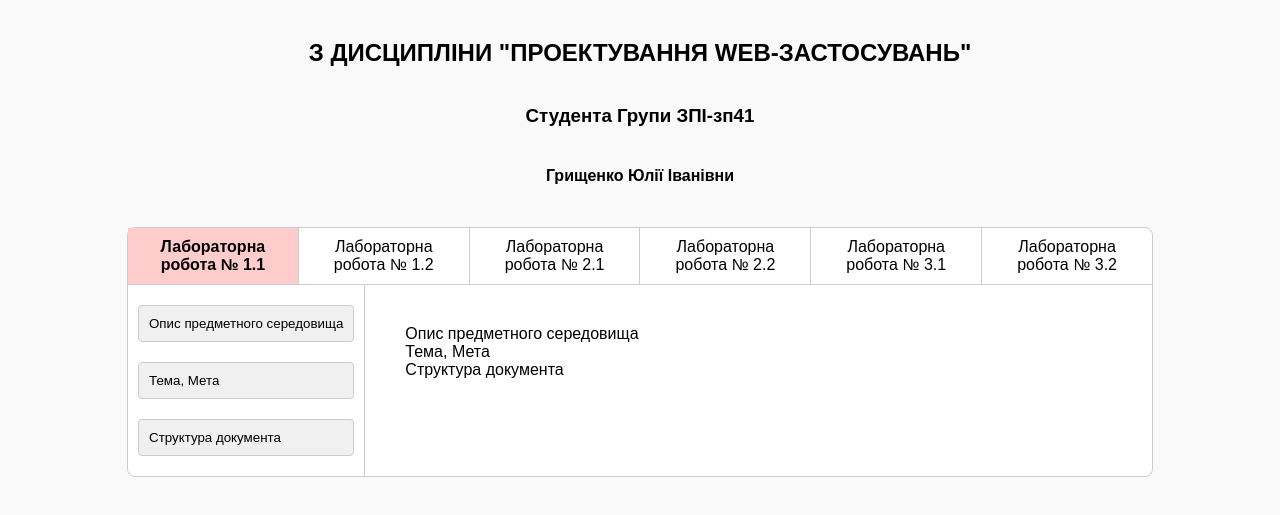
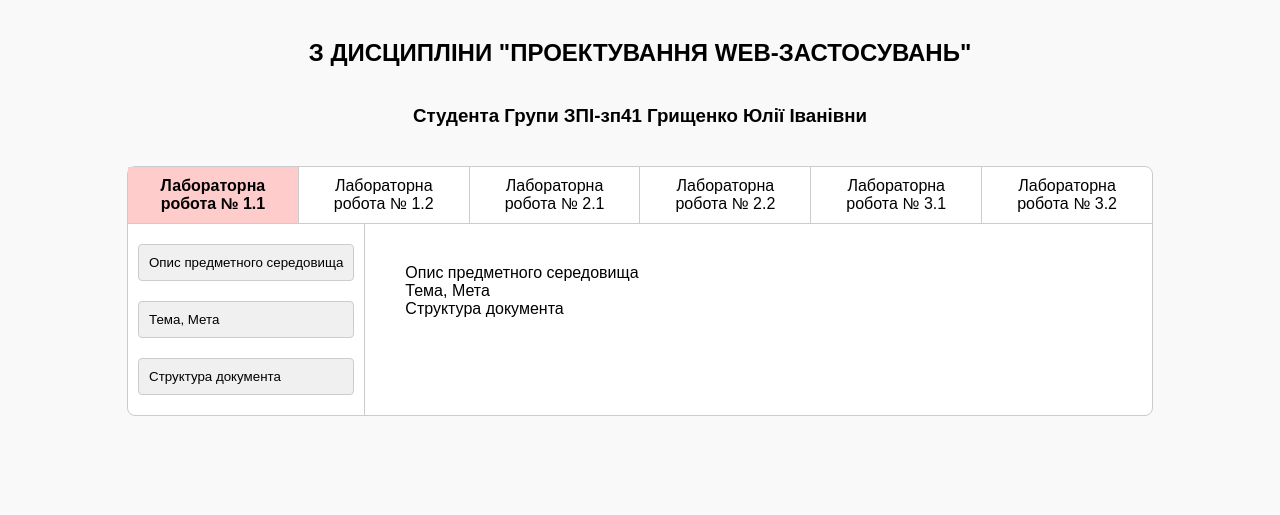
Before and after one commit to YuHryshchenko/zpi-zp41_appRECORD-HryshchenkoYuliia-KPI-2025, a plain HTML site: page index.html in a window 1280 px wide. Shown: the part 61-576 px from the top of the page. Drawn offline with Linux system fonts and the light colour scheme.

Commit message:
Add Content 5

```diff
--- a/index.html
+++ b/index.html
@@ -15,7 +15,7 @@
           background-color: #f9f9f9;
         }
 
-        h1, h2, h3, h4 {
+        h1, h2, h3 {
             text-align: center;
         }
 
@@ -101,8 +101,7 @@
 
     <h1>ЗВІТИ З ЛАБОРАТОРНИХ РОБІТ</h1>
     <h2>З ДИСЦИПЛІНИ "ПРОЕКТУВАННЯ WEB-ЗАСТОСУВАНЬ"</h2>
-    <h3>Студента Групи ЗПІ-зп41</h3>
-    <h4>Грищенко Юлії Іванівни</h4>
+    <h3>Студента Групи ЗПІ-зп41 Грищенко Юлії Іванівни</h3>
 
     <div class="container">
         <div class="tabs">
```
